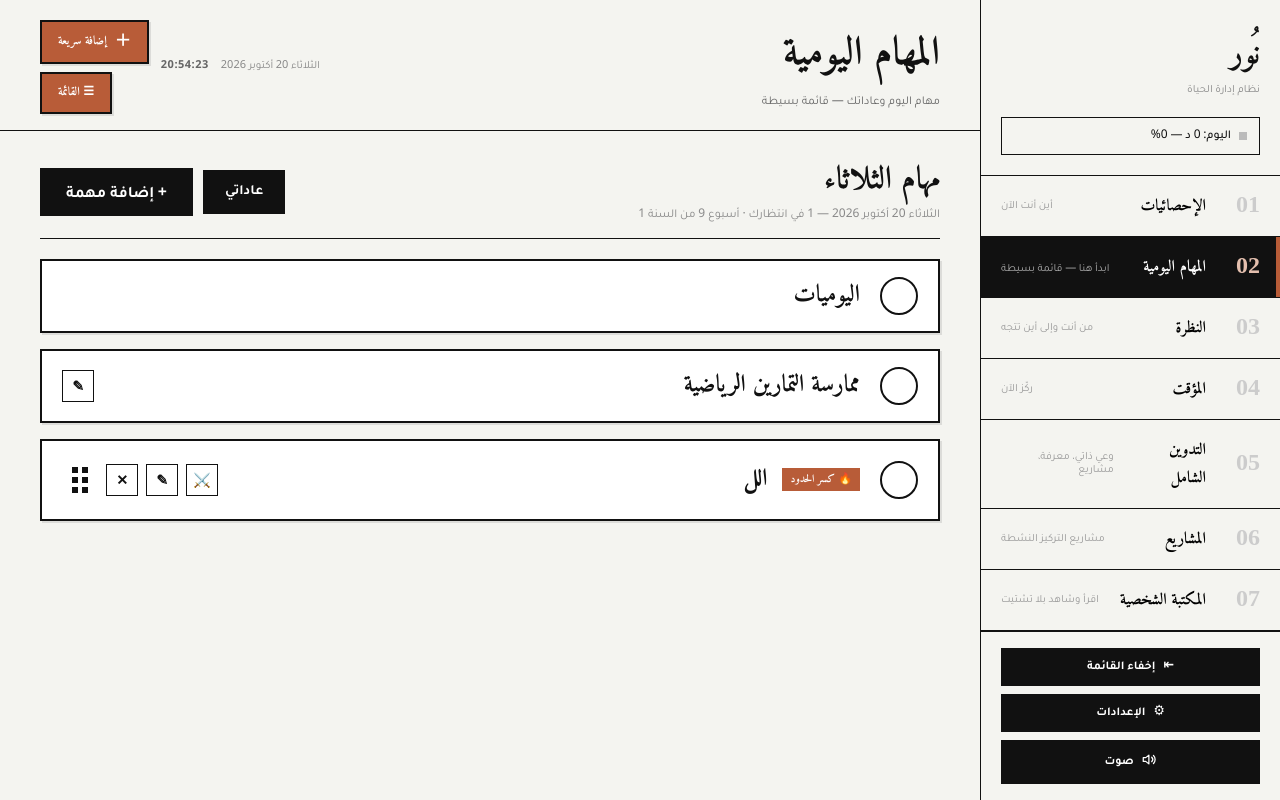
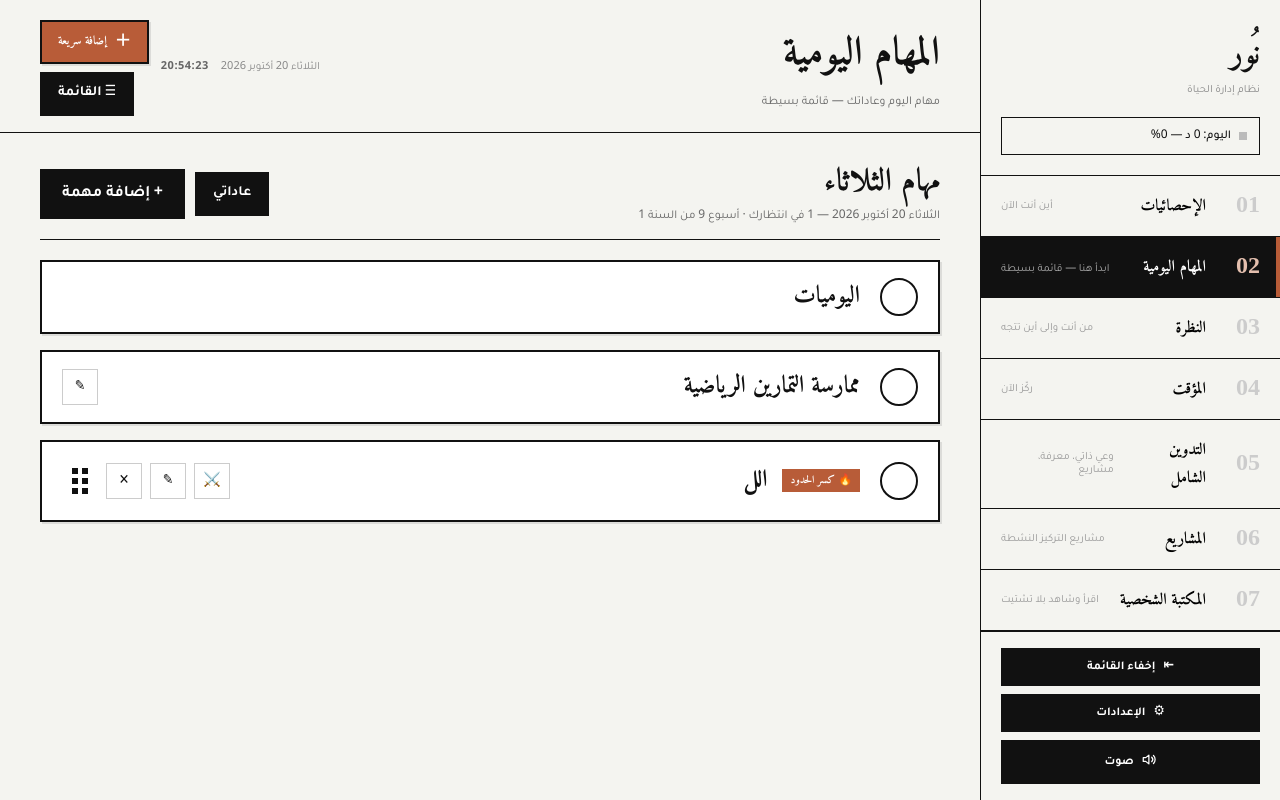
Before and after one commit to Ahmad-full-stuck/best-progect, a website: page index.html in a window 1280 px wide. Drawn offline with Linux system fonts and the light colour scheme; no server answers.

Commit message:
Load the unified design system after all legacy styles

```diff
--- a/index.html
+++ b/index.html
@@ -7,6 +7,7 @@
     <link rel="icon" href="data:,">
     <link rel="stylesheet" href="css/style.css?v=64">
     <link rel="stylesheet" href="css/refinements.css?v=4">
+    <link rel="stylesheet" href="css/unification.css?v=1">
 </head>
 <body class="noor-unlocked">
 
```
